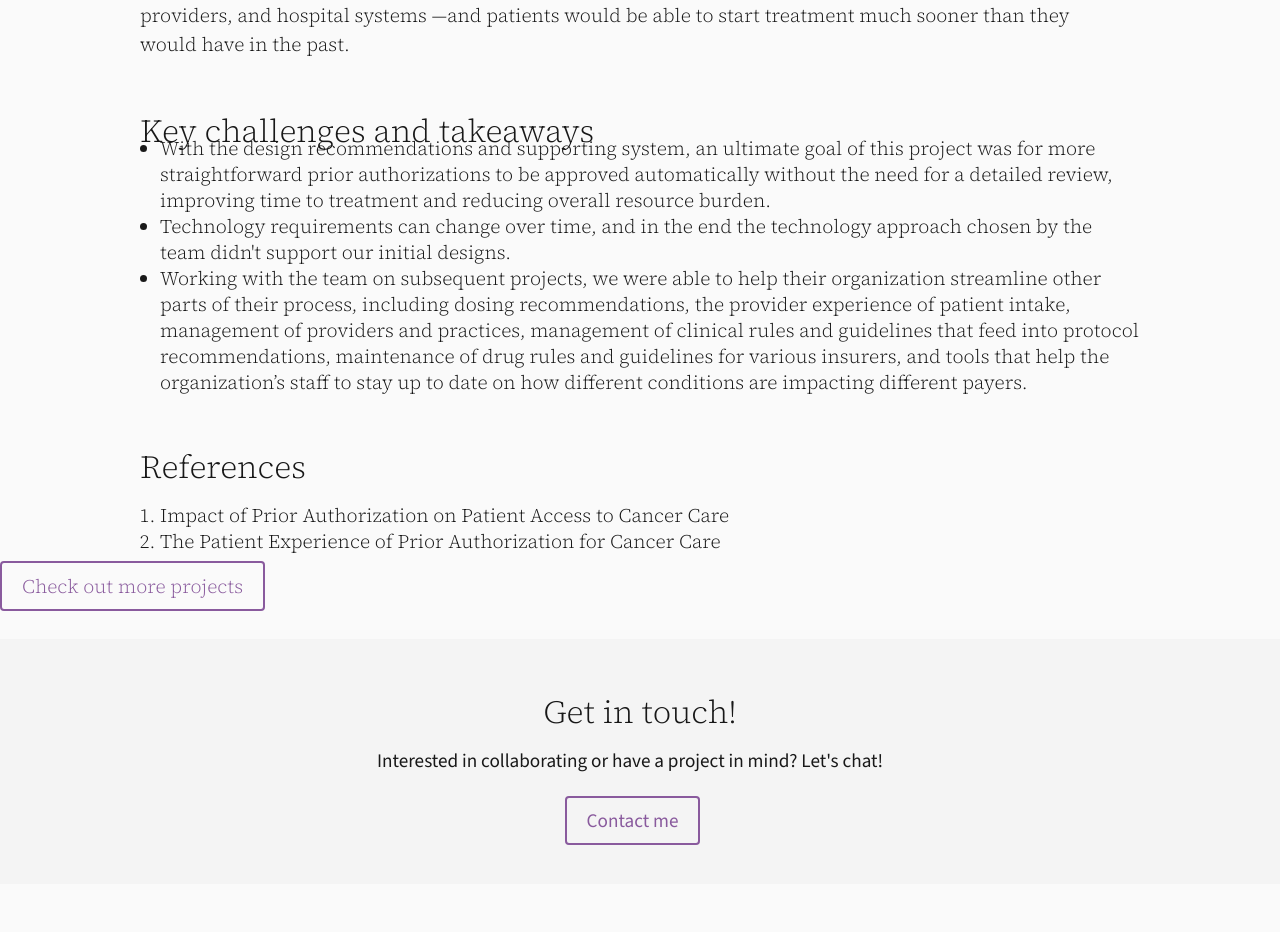
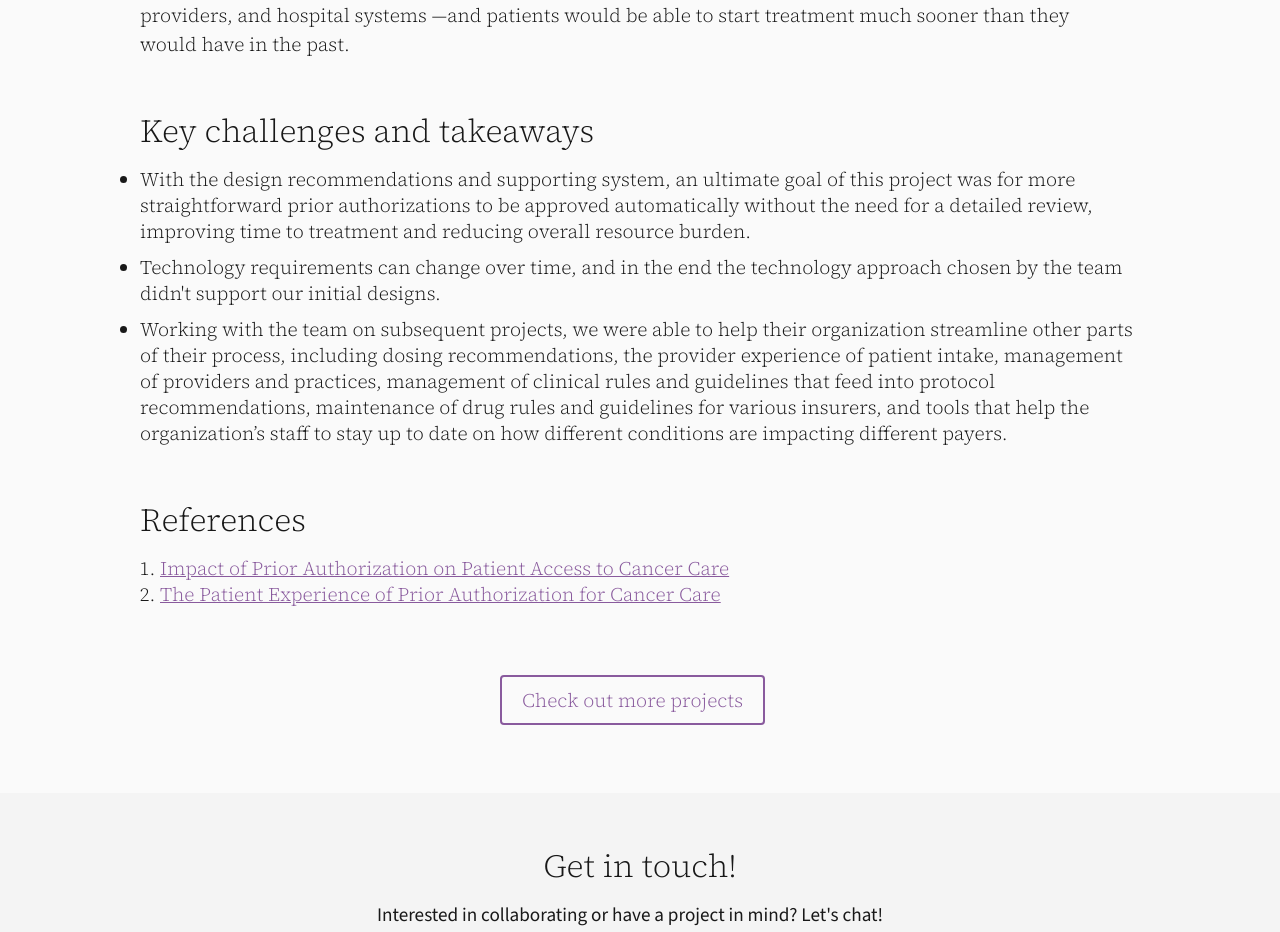
Before and after one commit to jen-p/jens-portfolio-2024, a Next.js app: page /work/oncology-prior-auth in a window 1280 px wide. Shown: the part 9260-10192 px from the top of the page. Built offline with nearby package versions, Linux system fonts and the light colour scheme.

Commit message:
fixed button for now, spacing issues

```diff
--- a/src/components/button.js
+++ b/src/components/button.js
@@ -10,8 +10,8 @@
     return (
       <a
           href={link}
-          target="_blank"
-          rel="noopener noreferrer"
+          //target="_blank"
+          //rel="noopener noreferrer"
           className="button"
         >
           {text}
--- a/src/components/project-layout.js
+++ b/src/components/project-layout.js
@@ -36,7 +36,7 @@
           </div>
           <div className="backProjects">
             <Button
-              link="../"
+              link="/"
               text="Check out more projects" >
             </Button>
           </div>
--- a/src/styles/_layout.scss
+++ b/src/styles/_layout.scss
@@ -106,3 +106,8 @@
 	padding: 1px 0 50px 0;
 	margin-top: 40px;
 }
+
+.backProjects {
+	text-align: center;
+	margin: 80px;
+}
--- a/src/styles/_projects.scss
+++ b/src/styles/_projects.scss
@@ -112,4 +112,11 @@
 			}
 		}
 	}
+	#references {
+		margin-top: 50px;
+		 a {
+			color: $purple;
+			text-decoration: underline;
+		 }
+	}
 }
--- a/src/styles/_type.scss
+++ b/src/styles/_type.scss
@@ -103,11 +103,10 @@
 }
 
 ul {
-  margin-top: -20px;
-  margin-left: -20px;
+  margin-left: -40px;
   list-style-position: outside;
-  li {
-
+  li:not(last-child) {
+    margin-bottom: 10px;
   }
 }
 
```
